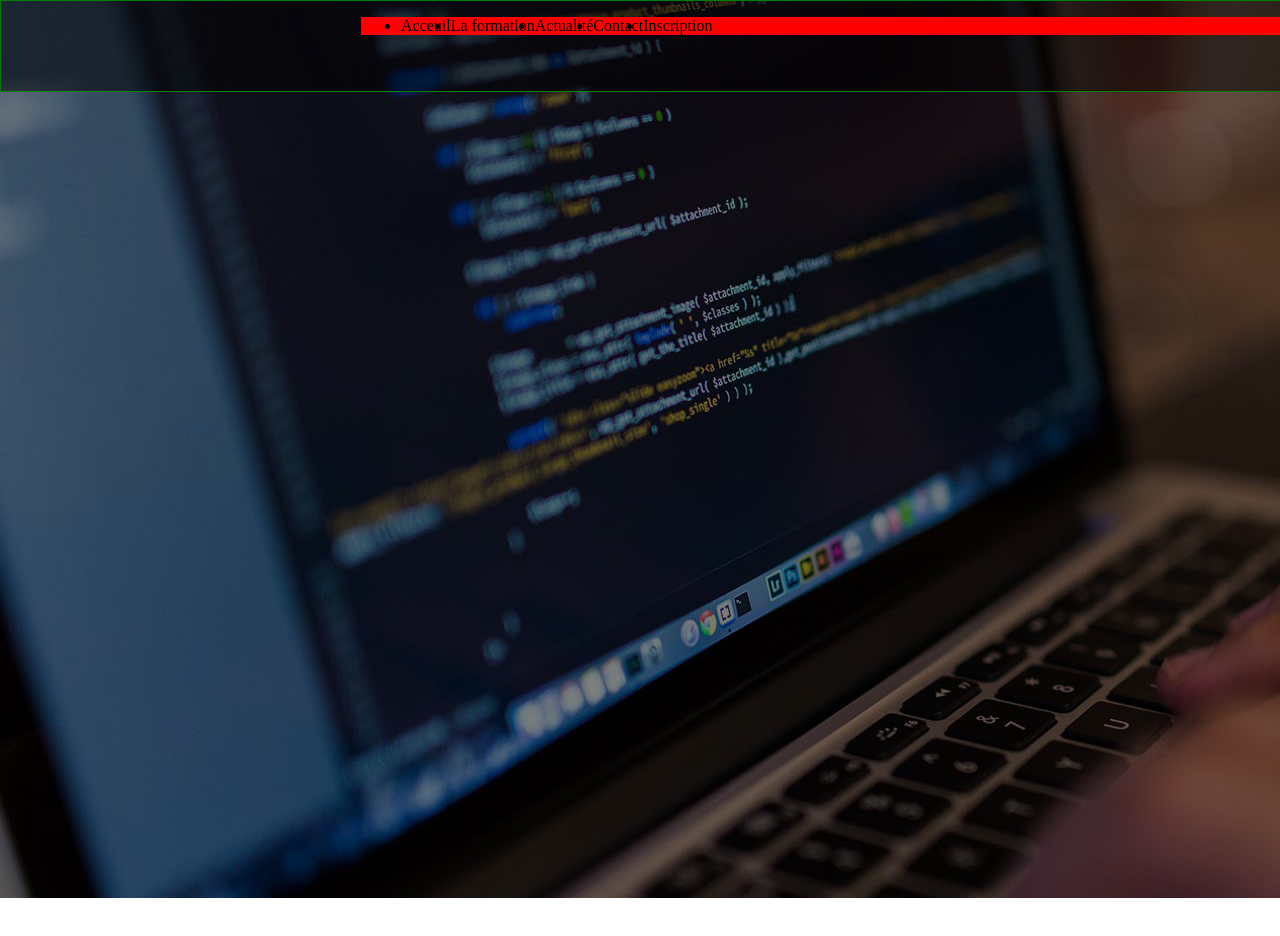
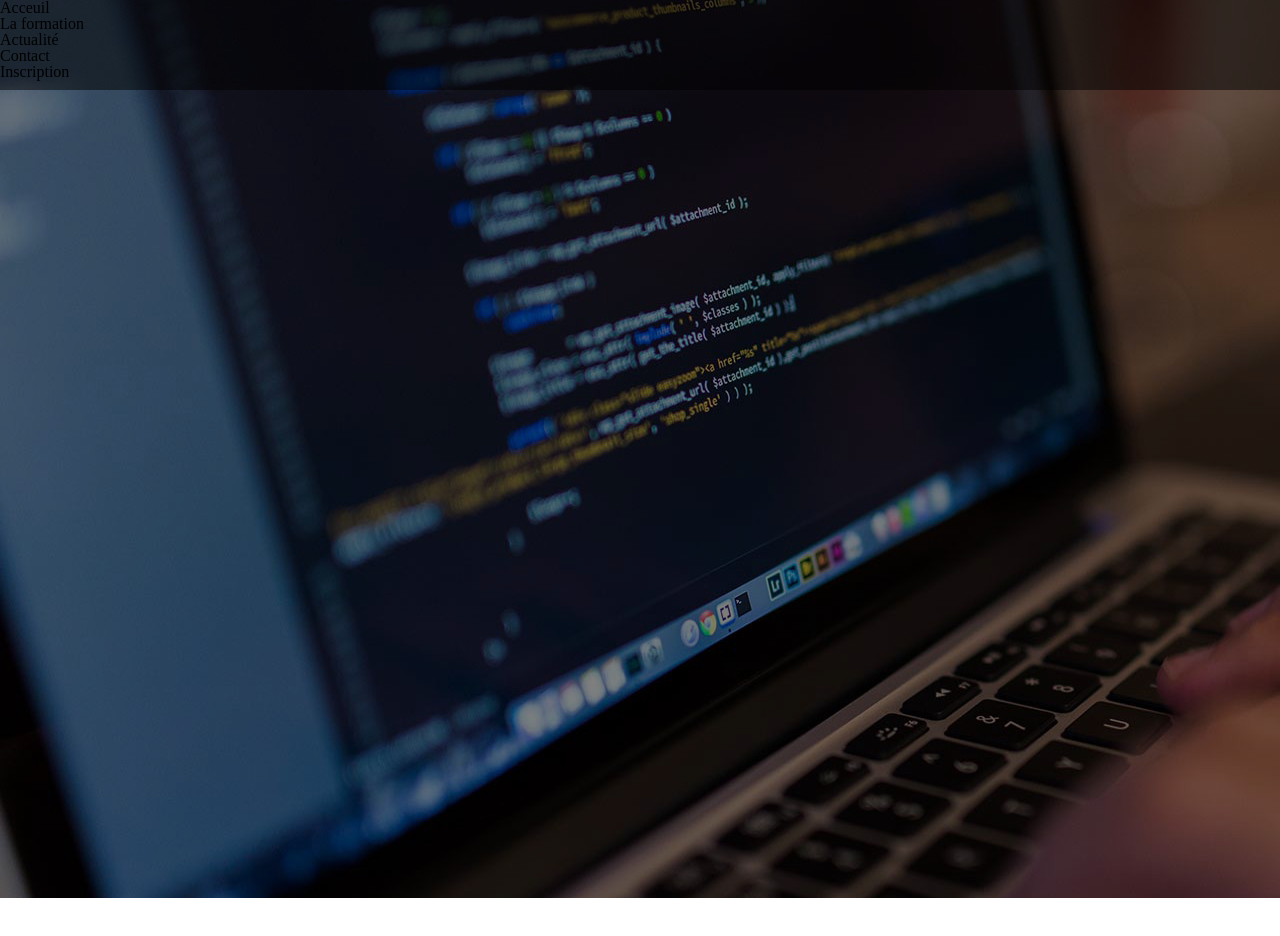
Before and after one commit to dcledainsv/tp-first-page-html-css, a plain HTML site: page index.html in a window 1280 px wide. Shown: the top 936 px of the page. Drawn offline with Linux system fonts and the light colour scheme.

Commit message:
version 09.10.2018 H 17:02

```diff
--- a/css/style.css
+++ b/css/style.css
@@ -1,9 +1,70 @@
+/* http://meyerweb.com/eric/tools/css/reset/
+   v2.0 | 20110126
+   	====> https://meyerweb.com/eric/tools/css/reset/
+   License: none (public domain)
+*/
+html, body, div, span, applet, object, iframe,
+h1, h2, h3, h4, h5, h6, p, blockquote, pre,
+a, abbr, acronym, address, big, cite, code,
+del, dfn, em, img, ins, kbd, q, s, samp,
+small, strike, strong, sub, sup, tt, var,
+b, u, i, center,
+dl, dt, dd, ol, ul, li,
+fieldset, form, label, legend,
+table, caption, tbody, tfoot, thead, tr, th, td,
+article, aside, canvas, details, embed,
+figure, figcaption, footer, header, hgroup,
+menu, nav, output, ruby, section, summary,
+time, mark, audio, video
+{
+	margin: 0;
+	padding: 0;
+	border: 0;
+	font-size: 100%;
+	font: inherit;
+	vertical-align: baseline;
+}
+
+/* HTML5 display-role reset for older browsers */
+article, aside, details, figcaption, figure,
+footer, header, hgroup, menu, nav, section {
+	display: block;
+}
+body
+{
+	line-height: 1;
+}
+ol, ul
+{
+	list-style: none;
+}
+blockquote, q
+{
+	quotes: none;
+}
+blockquote:before, blockquote:after,
+q:before, q:after
+{
+	content: '';
+	content: none;
+}
+table
+{
+	border-collapse: collapse;
+	border-spacing: 0;
+}
+
+/* ******************************************************************** */
+/* ******************************************************************** */
+/* ******************************************************************** */
+
+
 /* GESTION DE LA PAGE */
 body
 {
 	margin: 0;
 	padding: 0;
-	/*Police de texte*/
+	/* Police de texte */
 }
 
 #bloc_page
@@ -23,19 +84,31 @@ header
 
 #banner_nav
 {
+	display: inline-flex;
 	background-color: rgba(0,0,0, 0.5);
 	width: 100%;
 	height: 90px;
-	border: 1px solid green;
+
 }
 
+.acs_position
+{
+	margin-left: 360px;
+	width: 175px;
+	height: 45px;
+}
+/*
 #banner_nav ul
 {
+	color: white;
 	display: flex;
+	font-size: 13px;
+	height: 100%;
 	margin-left: 360px;
 	margin-right: 360px;
-	background-color: red;
-}
+	text-transform: uppercase;
+
+}*/
 
 
 /******* GESTION BLOC ECOLE NUMERIQUE *******/
```
